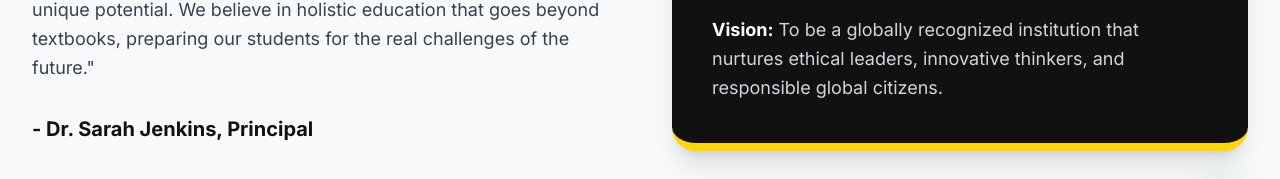
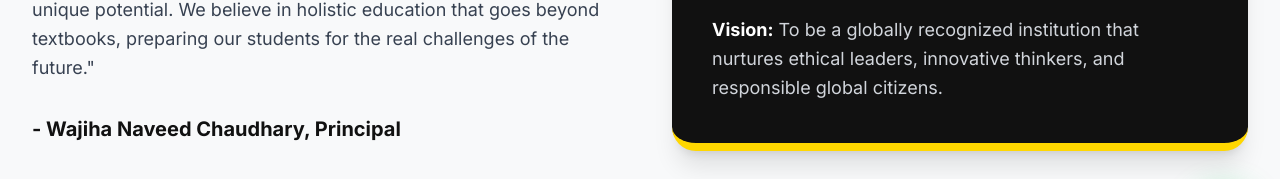
Before and after one commit to MuhammadSaqib125/MAI-school-college-website, a Next.js app: page /about in a window 1280 px wide. Shown: the part 531-710 px from the top of the page. Built offline with nearby package versions, Linux system fonts and the light colour scheme; no server answers; the database is empty.

Commit message:
Initial commit - Premium School Website bug fix

```diff
--- a/src/app/about/page.tsx
+++ b/src/app/about/page.tsx
@@ -36,7 +36,7 @@
               to discover their unique potential. We believe in holistic education that goes beyond
               textbooks, preparing our students for the real challenges of the future."
             </p>
-            <p className="font-bold text-school-black text-xl">- Dr. Sarah Jenkins, Principal</p>
+            <p className="font-bold text-school-black text-xl">- Wajiha Naveed Chaudhary, Principal</p>
           </div>
           <div className="bg-school-black text-white p-10 rounded-3xl shadow-xl flex flex-col justify-center border-b-8 border-school-yellow">
             <h2 className="text-3xl font-bold text-school-yellow mb-6">Our Mission & Vision</h2>
```
